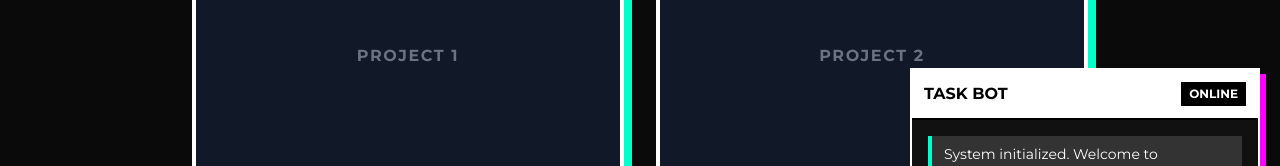
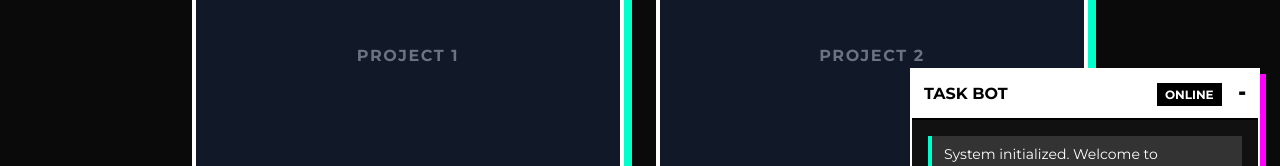
Before and after one commit to designswithoutlimits999-ops/dreamwrlld, a plain HTML site: page index.html in a window 1280 px wide. Shown: the part 262-428 px from the top of the page. Drawn offline with nearby package versions, Linux system fonts and the light colour scheme.

Commit message:
Update index.html

```diff
--- a/index.html
+++ b/index.html
@@ -85,10 +85,13 @@
 
   <!-- Chatbot UI -->
   <div class="chat-container">
-    <div class="bg-white text-black p-3 font-bold border-b-2 border-black flex justify-between">
-      <span>TASK BOT</span>
-      <span class="text-xs self-center bg-black text-white px-2 py-1 uppercase">Online</span>
-    </div>
+   <div class="bg-white text-black p-3 font-bold border-b-2 border-black flex justify-between items-center cursor-pointer hover:bg-gray-200 transition-colors" id="toggleChat">
+  <span>TASK BOT</span>
+  <div>
+    <span class="text-xs bg-black text-white px-2 py-1 uppercase mr-3">Online</span>
+    <span id="toggleIcon" class="font-black text-xl leading-none">-</span>
+  </div>
+</div>
     <div id="chatBox" class="chat-box text-sm">
       <div class="msg-bot">System initialized. Welcome to DreamWrlld Graphix. I am the Task Bot. What is your name?</div>
     </div>
```
